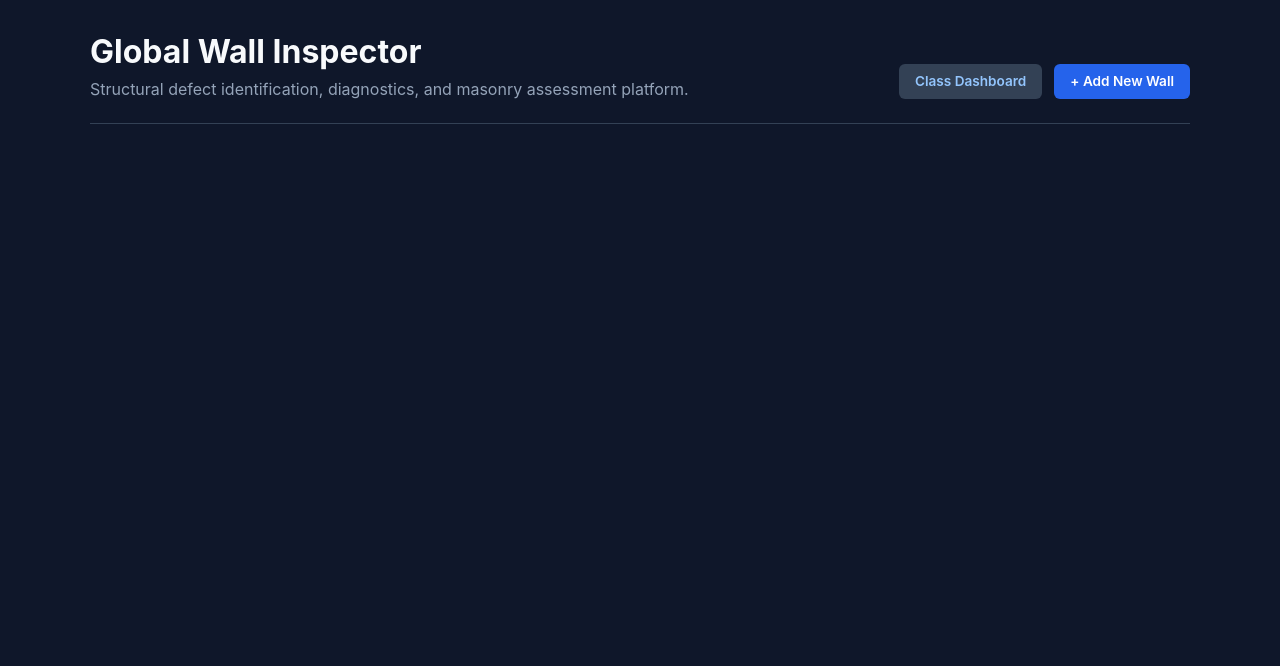
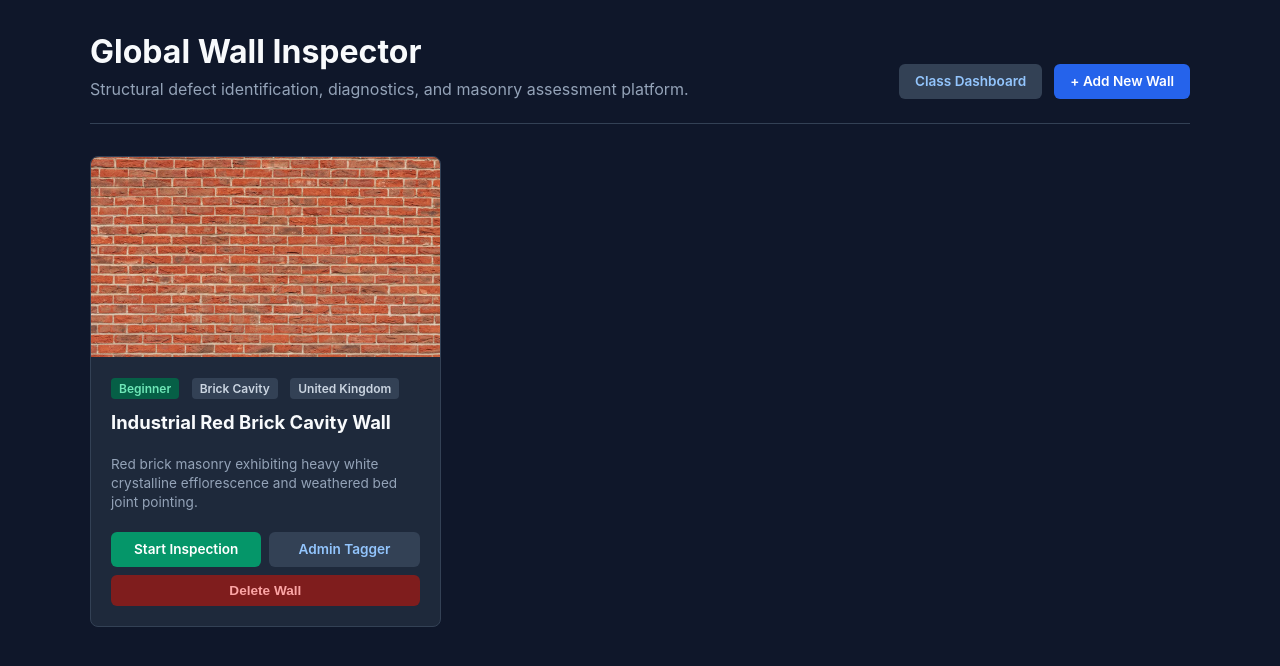
Before and after one commit to BBSISK/wall_inspector, a Flask app: page / in a window 1280 px wide. Shown: the top 666 px of the page. Run offline with Flask 3, Linux system fonts and the light colour scheme; data that the repository does not hold is empty.

Commit message:
fix: seed industrial brick wall on startup and handle empty states

```diff
--- a/app.py
+++ b/app.py
@@ -71,18 +71,47 @@ def create_app(config_class=Config):
     with app.app_context():
         db.create_all()
 
-    # --- Home & Catalog ---
+        # Seed the baseline Industrial Brick Wall if missing
+        brick = Wall.query.filter_by(slug="industrial-brick-efflorescence").first()
+        if not brick:
+            brick = Wall(
+                slug="industrial-brick-efflorescence",
+                title="Industrial Red Brick Cavity Wall",
+                description="Red brick masonry exhibiting heavy white crystalline efflorescence and weathered bed joint pointing.",
+                country="United Kingdom",
+                region="Manchester",
+                wall_type="brick_cavity",
+                structural_function="load_bearing",
+                difficulty="beginner",
+                image_filename="brick_efflorescence_01.jpg",
+                is_published=True
+            )
+            db.session.add(brick)
+            db.session.commit()
+
+            gt = Defect(
+                wall_id=brick.id,
+                target_type="bounding_box",
+                x_min=0.18,
+                y_min=0.20,
+                x_max=0.82,
+                y_max=0.80,
+                category="efflorescence",
+                severity="moderate",
+                title="Crystalline Salt Efflorescence",
+                explanation="White salt deposits migrated through porous brickwork during evaporative drying."
+            )
+            db.session.add(gt)
+            db.session.commit()
+
     @app.route("/")
     def index():
         walls = Wall.query.filter_by(is_published=True).all()
         return render_template("index.html", walls=[w.to_dict() for w in walls])
 
-    # --- Delete Wall Action ---
     @app.route("/admin/walls/<wall_id>/delete", methods=["POST"])
     def admin_delete_wall(wall_id):
         wall = Wall.query.get_or_404(wall_id)
-
-        # Remove image file if stored locally
         if wall.image_filename:
             file_path = os.path.join(app.config["UPLOAD_FOLDER"], wall.image_filename)
             if os.path.exists(file_path):
@@ -91,15 +120,12 @@ def create_app(config_class=Config):
                 except OSError:
                     pass
 
-        # Delete related defects and attempts
         Defect.query.filter_by(wall_id=wall.id).delete()
         AssessmentAttempt.query.filter_by(wall_id=wall.id).delete()
-
         db.session.delete(wall)
         db.session.commit()
         return redirect(url_for("index"))
 
-    # --- Performance Dashboard ---
     @app.route("/dashboard")
     def dashboard():
         attempts_raw = AssessmentAttempt.query.all()
@@ -119,7 +145,6 @@ def create_app(config_class=Config):
             pass_rate=pass_rate
         )
 
-    # --- Admin Wall Image Upload ---
     @app.route("/admin/walls/new", methods=["GET", "POST"])
     def admin_create_wall():
         if request.method == "GET":
@@ -155,7 +180,6 @@ def create_app(config_class=Config):
         db.session.commit()
         return redirect(url_for("admin_tagger", wall_id=wall.id))
 
-    # --- Admin Ground Truth Tagger ---
     @app.route("/admin/walls/<wall_id>/tagger")
     def admin_tagger(wall_id):
         wall = Wall.query.get_or_404(wall_id)
@@ -194,7 +218,6 @@ def create_app(config_class=Config):
         db.session.commit()
         return jsonify({"status": "deleted", "id": defect_id})
 
-    # --- Student Inspection View ---
     @app.route("/inspect/<wall_slug>")
     def inspect_wall(wall_slug):
         wall = Wall.query.filter_by(slug=wall_slug, is_published=True).first_or_404()
@@ -314,7 +337,6 @@ def create_app(config_class=Config):
             "certificate_code": cert_code
         })
 
-    # --- Public Certificate View ---
     @app.route("/certificate/<cert_code>")
     def view_certificate(cert_code):
         cert = Certificate.query.filter_by(certificate_code=cert_code).first_or_404()
--- a/templates/index.html
+++ b/templates/index.html
@@ -32,6 +32,7 @@
     .btn-secondary:hover { background: #475569; }
     .btn-delete { background: #7f1d1d; color: #fca5a5; width: 100%; padding: 0.5rem; }
     .btn-delete:hover { background: #991b1b; }
+    .empty-state { grid-column: 1 / -1; background: #1e293b; border: 2px dashed #334155; border-radius: 8px; padding: 3rem; text-align: center; }
   </style>
 </head>
 <body>
@@ -62,10 +63,16 @@
             <a href="/inspect/{{ wall.slug }}" class="btn btn-primary">Start Inspection</a>
             <a href="/admin/walls/{{ wall.id }}/tagger" class="btn btn-secondary">Admin Tagger</a>
           </div>
-          <form action="/admin/walls/{{ wall.id }}/delete" method="POST" onsubmit="return confirm('Permanently delete this wall image and all assessment data?');">
+          <form action="/admin/walls/{{ wall.id }}/delete" method="POST" onsubmit="return confirm('Permanently delete this wall image?');">
             <button type="submit" class="btn btn-delete">Delete Wall</button>
           </form>
         </div>
+      </div>
+    {% else %}
+      <div class="empty-state">
+        <h3 style="margin-top: 0; color: #94a3b8;">No walls currently in catalog</h3>
+        <p style="color: #64748b; margin-bottom: 1.5rem;">Upload your first masonry photo to start student inspection sessions.</p>
+        <a href="/admin/walls/new" class="btn-action btn-upload">+ Upload First Wall</a>
       </div>
     {% endfor %}
   </div>
```
